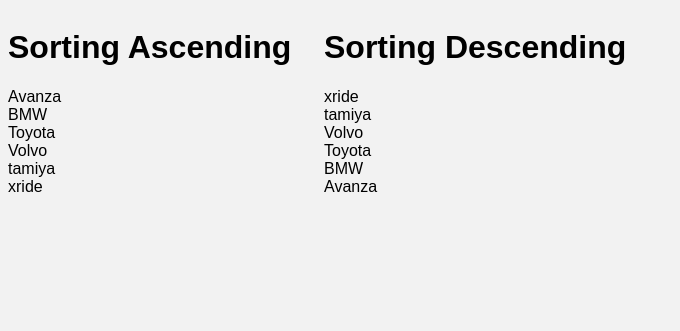
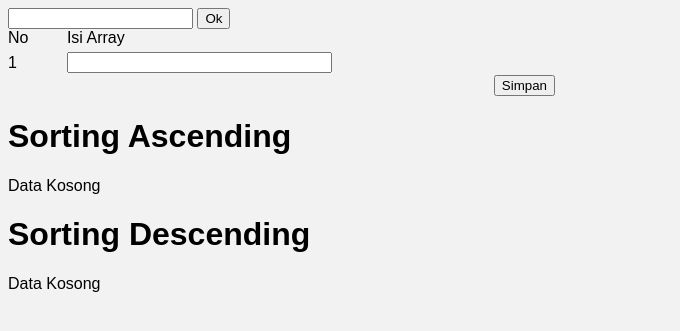
Before and after one commit to akramram/Webkeren, a PHP site: page /Sorting.php in a window 1280 px wide. Shown: the top 331 px of the page, without its empty margins (0-680 px from the left). Run offline with PHP 8.4, Linux system fonts and the light colour scheme.

Commit message:
Sorting Sudah gege

```diff
--- a/Sorting.php
+++ b/Sorting.php
@@ -2,42 +2,117 @@
 <html>
 <head>
 	<title>Sorting</title>
-  <link rel="stylesheet" href="./css/style.css">
+	<link rel="stylesheet" href="./css/style.css">
 </head>
 <body>
-	<div class="col-12">
-  <div class="col-3" style="float:left;">
-    <h1>Sorting Ascending</h1>
+	<?php
 
-      <?php
-      $cars = array("Volvo", "BMW", "Toyota","xride","tamiya" ,"Avanza");
-      sort($cars);
+	  if(isset($_POST['btnOk'])){
 
+	  $nama= $_POST['nama'];
 
-			$clength = count($cars);
-			for($x = 0; $x < $clength; $x++) {
-				echo $cars[$x];
-				echo "<br>";
-			}
-			?>
-		</div>
-  <div class="col-3" style="float:left;">
-    <h1>Sorting Descending</h1>
-    <?php
-    $cars = array("Volvo", "BMW", "Toyota","xride","tamiya" ,"Avanza");
-    rsort($cars);
+	  foreach($nama as $key => $val){
 
+	  echo 'Data ke - ' .$key. ' = '.$nama[$key].' <br/>';
 
-			$clength = count($cars);
-			for($x = 0; $x < $clength; $x++) {
-				echo $cars[$x];
-				echo "<br>";
-			}
-			?>
-		</div>
-	</div>
+	  }
 
+	  }
 
+	  ?>
 
+	<form method="get" name="frm" action="">
+
+	  <input name="jumlah" type="text" />
+
+	  <input type="submit" name="btnJumlah" value="Ok" />
+
+	  </form>
+
+	<form method="post" name="frmpost" action="">
+
+	  <table width="547" border="0" cellpadding="0" cellspacing="0">
+
+	  <!--DWLayoutTable-->
+
+	  <tr>
+
+	  <td width="32" height="22" valign="top">No</td>
+
+	  <td width="240" valign="top">Isi Array</td>
+
+	  </tr>
+
+	  <?php
+
+	  if(isset($_GET['jumlah']) && $_GET['jumlah']>0){
+
+	  $jumlah_form = $_GET['jumlah'];
+
+	  }
+
+	  else{
+
+	  $jumlah_form = 1;
+
+	  }
+
+	  for($i=1; $i<=$jumlah_form; $i++){
+
+	  ?>
+
+	  <tr>
+
+	  <td height="23"><?php echo $i; ?></td>
+
+	  <td><input name="nama[]" type="text" size="30" /></td>
+
+	  </tr>
+
+	  <?php
+
+	  }
+
+	  ?>
+
+	  <tr>
+
+	  <td height="23" colspan="4" align="right"><input type="submit" name="btnOk" value="Simpan" /></td>
+
+	  </tr>
+
+	  </table>
+
+	  </form>
+
+<h1>Sorting Ascending</h1>
+<?php
+if (empty($nama)) {
+	echo "Data Kosong";
+}else {
+	sort($nama);
+	$arrlength=count($nama);
+	for($x=0;$x<$arrlength;$x++)
+	  {
+	  echo $nama[$x];
+	  echo "<br>";
+	  }
+}
+?>
+
+<h1>Sorting Descending</h1>
+<?php
+if (empty($nama)) {
+	echo "Data Kosong";
+}else {
+	rsort($nama);
+	$arrlength=count($nama);
+	for($x=0;$x<$arrlength;$x++)
+	  {
+	  echo $nama[$x];
+	  echo "<br>";
+	  }
+}
+?>
 </body>
 </html>
```
